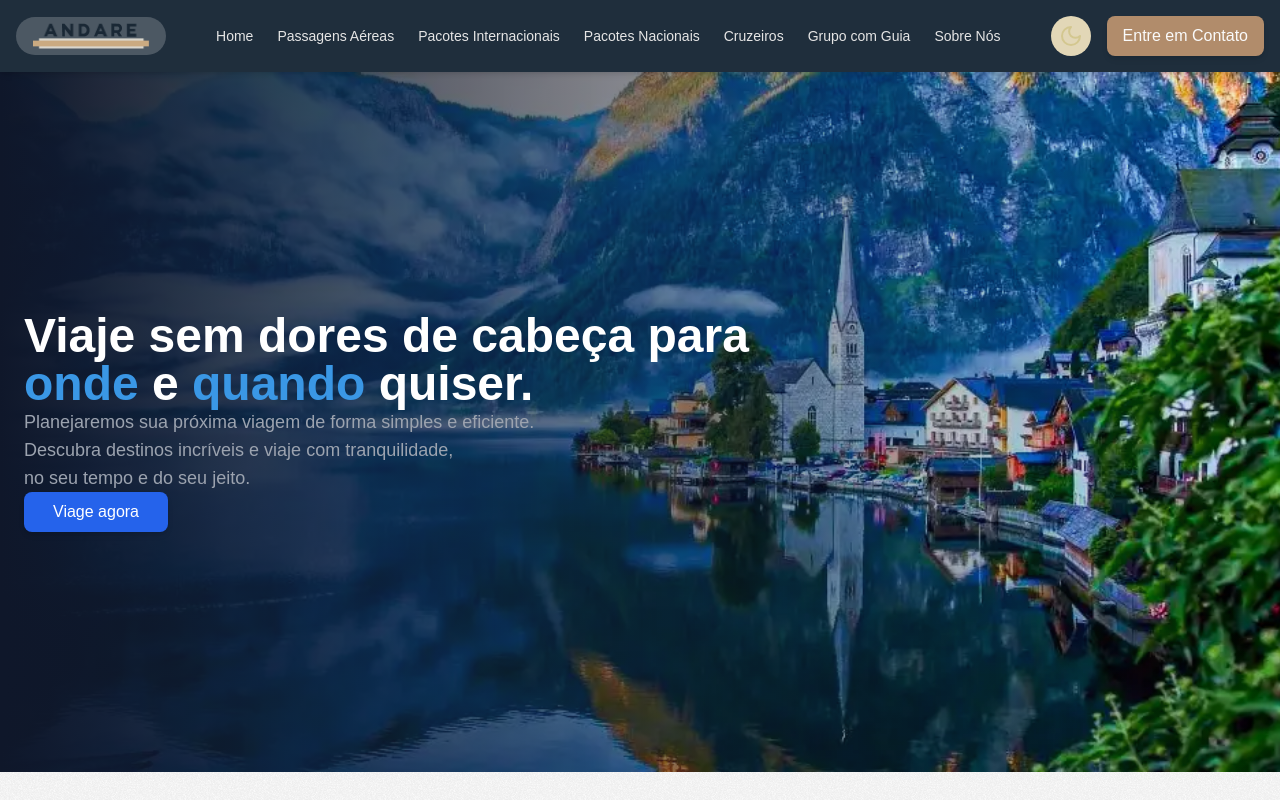
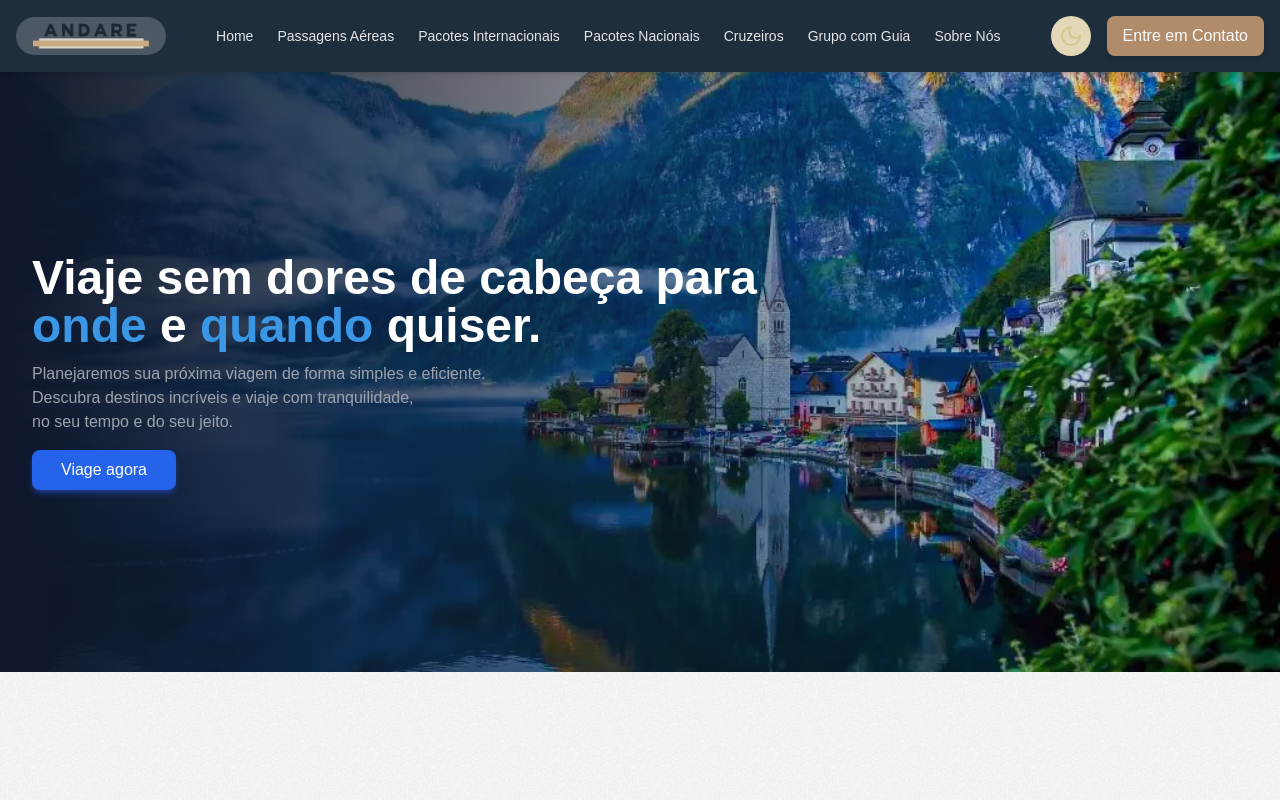
Before and after one commit to Caio-Marianni/Andare, a Next.js app: page / in a window 1280 px wide. Built offline with nearby package versions, Linux system fonts and the light colour scheme.

Commit message:
v.0.1.9 Hero fix and margin patternes

```diff
--- a/src/app/components/Hero.tsx
+++ b/src/app/components/Hero.tsx
@@ -2,18 +2,18 @@ import React from "react";
 
 const Hero = () => {
   return (
-    <div className="relative w-full h-[700px] bg-cover" style={{ backgroundImage: "url('./backgrounds/background1.webp')" }}>
+    <div className="relative w-full h-[600px] bg-cover" style={{ backgroundImage: "url('./backgrounds/background1.webp')" }}>
       {/* Shadow */}
       <div className="absolute w-full h-full bg-gradient-to-r from-slate-900 to-[#ffffff00]"></div>
       {/* Text */}
-      <div className="relative container flex flex-col justify-center w-full h-full z-10 px-6">
+      <div className="relative container flex flex-col justify-center w-full h-full z-10 px-8">
         <h1 className="text-4xl md:text-5xl font-bold text-white">
           Viaje sem dores de cabeça para
           <br />
           <span className="text-secondary-500">onde</span> e{" "}
           <span className="text-secondary-500">quando</span> quiser.
         </h1>
-        <p className="text-gray-400 text-base md:text-lg">
+        <p className="text-gray-400 text-sm md:text-base my-m mt-s">
           Planejaremos sua próxima viagem de forma simples e eficiente.
           <br />
           Descubra destinos incríveis e viaje com tranquilidade,
@@ -21,8 +21,8 @@ const Hero = () => {
           no seu tempo e do seu jeito.
         </p>
         <a
-          href="#"
-          className="w-36 text-center py-2 px-6 bg-blue-600 rounded-lg shadow-md hover:bg-blue-800 transition duration-300 ease-in-out text-white"
+          href="https://wa.me/556296794984"
+          className="w-36 text-center py-2 px-6 bg-blue-600 shadow-blue-900 rounded-lg shadow-md hover:bg-blue-800 hover:-translate-y-1 transition duration-300 ease-in-out text-white"
         >
           Viage agora
         </a>
--- a/src/app/globals.css
+++ b/src/app/globals.css
@@ -5,6 +5,14 @@
 :root {
   --background: #ffffff;
   --foreground: #171717;
+  font-size: 16px;
+  --margin-xxs : .25rem;
+  --margin-xs : .5rem;
+  --margin-s : .75rem;
+  --margin-m : 1rem;
+  --margin-l : 1.25rem;
+  --margin-xl : 1.75rem;
+  --margin-xxl : 2rem;
 }
 
 @media (prefers-color-scheme: dark) {
--- a/tailwind.config.ts
+++ b/tailwind.config.ts
@@ -63,6 +63,15 @@ const config: Config = {
       fontFamily: {
         sans: ["Poppins", "Roboto", "sans-serif"],
       },
+      spacing: {
+        xxs: "var(--margin-xxs)",
+        xs: "var(--margin-xs)",
+        s: "var(--margin-s)",
+        m: "var(--margin-m)",
+        l: "var(--margin-l)",
+        xl: "var(--margin-xl)",
+        xxl: "var(--margin-xxl)",
+      },
     },
   },
   plugins: [],
```
